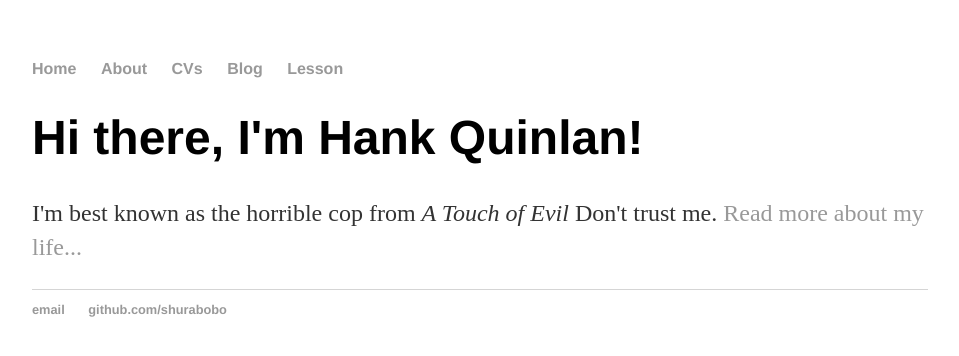
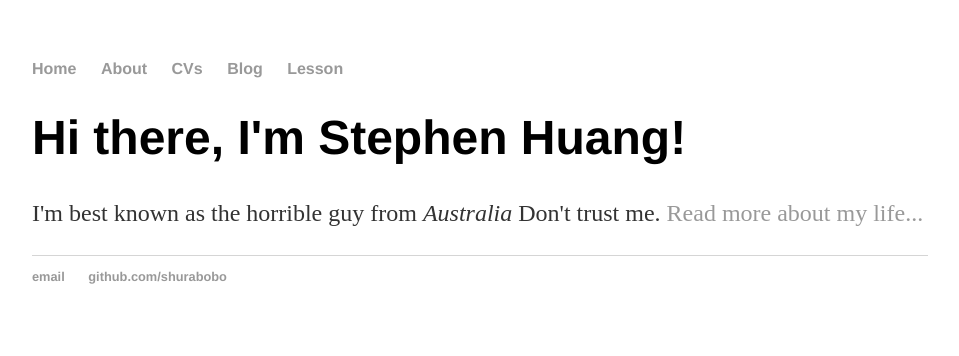
Before and after one commit to shurabobo/shurabobo.github.io, a Jekyll site: the page built from index.html, in a window 1280 px wide. Shown: the top 356 px of the page, without its empty margins (160-1119 px from the left). Built offline with Jekyll 4.4.1, drawn with Linux system fonts in a browser that asks for light colours.

Commit message:
Update index.html

```diff
--- a/index.html
+++ b/index.html
@@ -3,6 +3,6 @@ layout: default
 title: Hank Quinlan, Horrible Cop
 ---
 <div class="blurb">
-	<h1>Hi there, I'm Hank Quinlan!</h1>
-	<p>I'm best known as the horrible cop from <em>A Touch of Evil</em> Don't trust me. <a href="/about">Read more about my life...</a></p>
+	<h1>Hi there, I'm Stephen Huang!</h1>
+	<p>I'm best known as the horrible guy from <em>Australia</em> Don't trust me. <a href="/about">Read more about my life...</a></p>
 </div><!-- /.blurb -->
```
